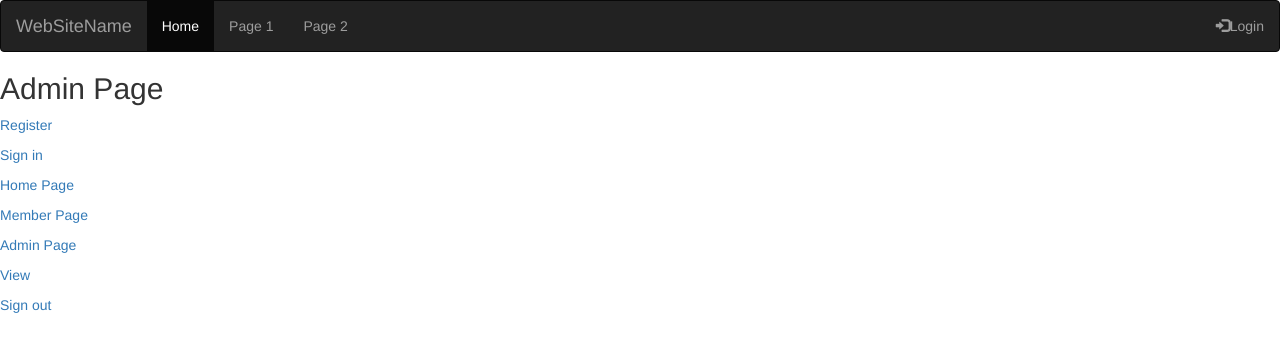
After one commit to okuzan/AIS, a Flask app: template appdir/templates/admin.html in a window 1280 px wide. The commit adds this page. Shown: the top 352 px of the page. Run offline with Flask 2, Linux system fonts and the light colour scheme; the template is opened without the code that fills it, so the values that code supplies are empty; some libraries are stand-ins or nearby versions.

Commit message:
bootstrap support + base.html

```diff
--- a/appdir/__init__.py
+++ b/appdir/__init__.py
@@ -1,6 +1,8 @@
 """ Flask application factory """
 
 from flask import Flask
+from flask_bootstrap import Bootstrap
+
 from config import Config
 from flask_babelex import Babel
 from flask_sqlalchemy import SQLAlchemy
@@ -17,7 +19,7 @@
 
 # Initialize Flask-SQLAlchemy
 db = SQLAlchemy(app)
-
+Bootstrap(app)
 # Setup Flask-User and specify the User data-model
 # user_manager = UserManager(app, db, User)
 
--- a/appdir/app.py
+++ b/appdir/app.py
@@ -1,6 +1,4 @@
 from appdir import app, db
-
-
 
 # Start development web server
 if __name__ == '__main__':
--- a/appdir/templates/admin.html
+++ b/appdir/templates/admin.html
@@ -1,4 +1,4 @@
-{% extends "flask_user_layout.html" %}
+{% extends "base.html" %}
 {% block content %}
     <h2>{%trans%}Admin Page{%endtrans%}</h2>
     <p><a href={{ url_for('user.register') }}>{%trans%}Register{%endtrans%}</a></p>
--- /dev/null
+++ b/appdir/templates/base.html
@@ -0,0 +1,27 @@
+{% extends "bootstrap/base.html" %}
+{% block title %}This is an example page{% endblock %}
+
+{% block navbar %}
+    <nav class="navbar navbar-inverse">
+        <div class="container-fluid text-center">
+            <div class="navbar-header">
+                <a class="navbar-brand" href={{ url_for("blueprint.home_page") }}>WebSiteName</a>
+            </div>
+            <ul class="nav navbar-nav">
+                <li class="active"><a href{{ url_for("blueprint.home_page") }}>Home</a></li>
+                <li><a href={{ url_for("blueprint.home_page") }}>Page 1</a></li>
+                <li><a href={{ url_for("blueprint.home_page") }}>Page 2</a></li>
+            </ul>
+            <ul class="nav navbar-nav navbar-right">
+                {% if current_user.is_authenticated %}
+                    <li> <p style="color:whitesmoke"> {{ current_user.email}} </p></li>
+                    <li><a href={{ url_for('user.logout') }}><span class="glyphicon glyphicon-user"></span>Log out</a>
+                    </li>
+                {% else %}
+                    <li><a href={{ url_for('user.login') }}><span class="glyphicon glyphicon-log-in"></span>Login</a>
+                    </li>
+                {% endif %}
+            </ul>
+        </div>
+    </nav>
+{% endblock %}
--- a/appdir/templates/home.html
+++ b/appdir/templates/home.html
@@ -1,4 +1,4 @@
-{% extengit push -u origin mastergit push -u origin masterds "flask_user_layout.html" %}
+{% extends "base.html" %}
 {% block content %}
     <h2>{%trans%}Home page{%endtrans%}</h2>
     <p><a href={{ url_for('user.login') }}>{%trans%}Sign in{%endtrans%}</a></p>
```
